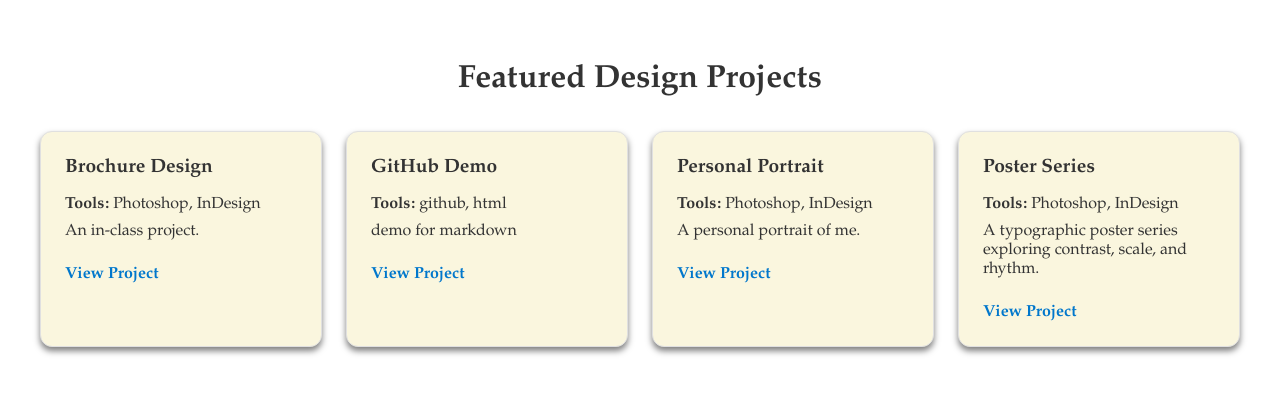
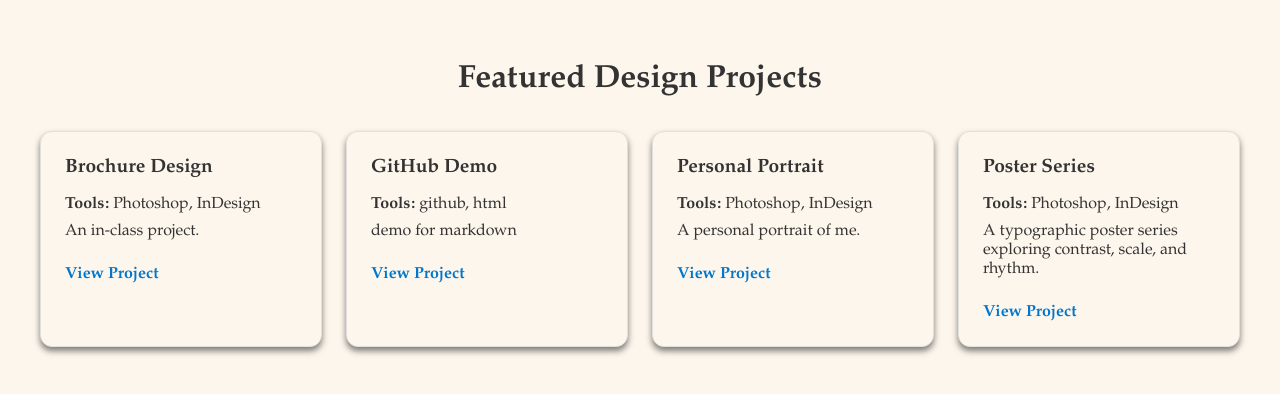
Before and after one commit to sydneyblackmere/2025-portfolio, a Jekyll site: the page built from design.html, in a window 1280 px wide. Shown: the top 394 px of the page. Built offline with Jekyll 4.4.1, drawn with Linux system fonts in a browser that asks for light colours.

Commit message:
Add files via upload

```diff
--- a/_config.yml
+++ b/_config.yml
@@ -1,4 +1,5 @@
 title: Sydney Blackmere Portfolio
+About me: Graphic Design Student
 name: Sydney Blackmere
 email: w0727107@myscc.ca
 baseurl: "/2025-portfolio"
--- a/_layouts/design.html
+++ b/_layouts/design.html
@@ -9,7 +9,7 @@
 		body{
 			font-family: Baskerville, "Palatino Linotype", Palatino, "Century Schoolbook L", "Times New Roman", "serif";
 			padding: 2rem;
-			background-color: #FFFFFF;
+			background-color: #FDF6EC;
 			color: #333
 		}
 
@@ -28,7 +28,7 @@
 		}
 
 		.design-card {
-			background: #FAF6DE;
+			background: #FDF6EC;
 			border: 1px solid #e0e0e0;
 			padding: 1.5rem;
 			border-radius: 12px;
```
